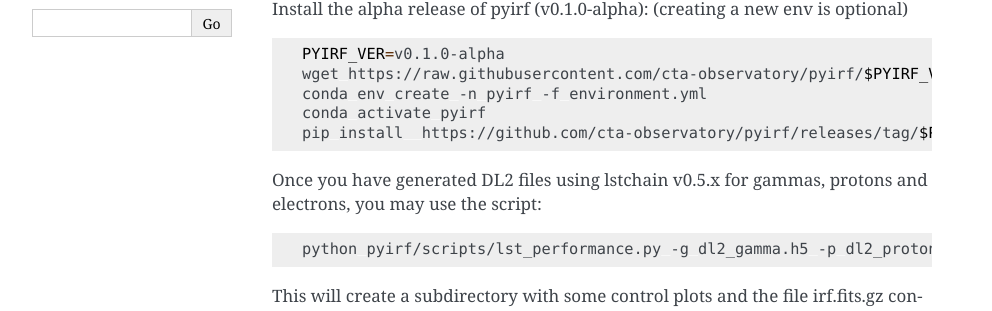
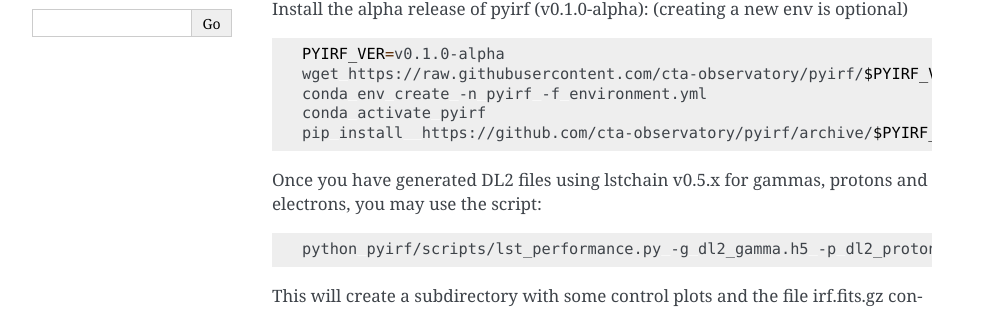
Before and after one commit to cta-observatory/pyirf, a Sphinx documentation site: the page built from docs/lstchain_irf.rst, in a window 1280 px wide. Shown: the part 162-473 px from the top of the page, without its empty margins (148-1140 px from the left). Built offline with Sphinx 7.4.7, drawn with Linux system fonts in a browser that asks for light colours; some of the changed lines change nothing that is shown.

Commit message:
fix typo in install doc

```diff
--- a/docs/lstchain_irf.rst
+++ b/docs/lstchain_irf.rst
@@ -12,8 +12,7 @@ Install the alpha release of pyirf (v0.1.0-alpha):
     wget https://raw.githubusercontent.com/cta-observatory/pyirf/$PYIRF_VER/environment.yml
     conda env create -n pyirf -f environment.yml
     conda activate pyirf
-    pip install  https://github.com/cta-observatory/pyirf/releases/tag/$PYIRF_VER
-
+    pip install  https://github.com/cta-observatory/pyirf/archive/$PYIRF_VER.zip
 
 
 Once you have generated DL2 files using lstchain v0.5.x for gammas, protons and electrons, you may use the script:
```
